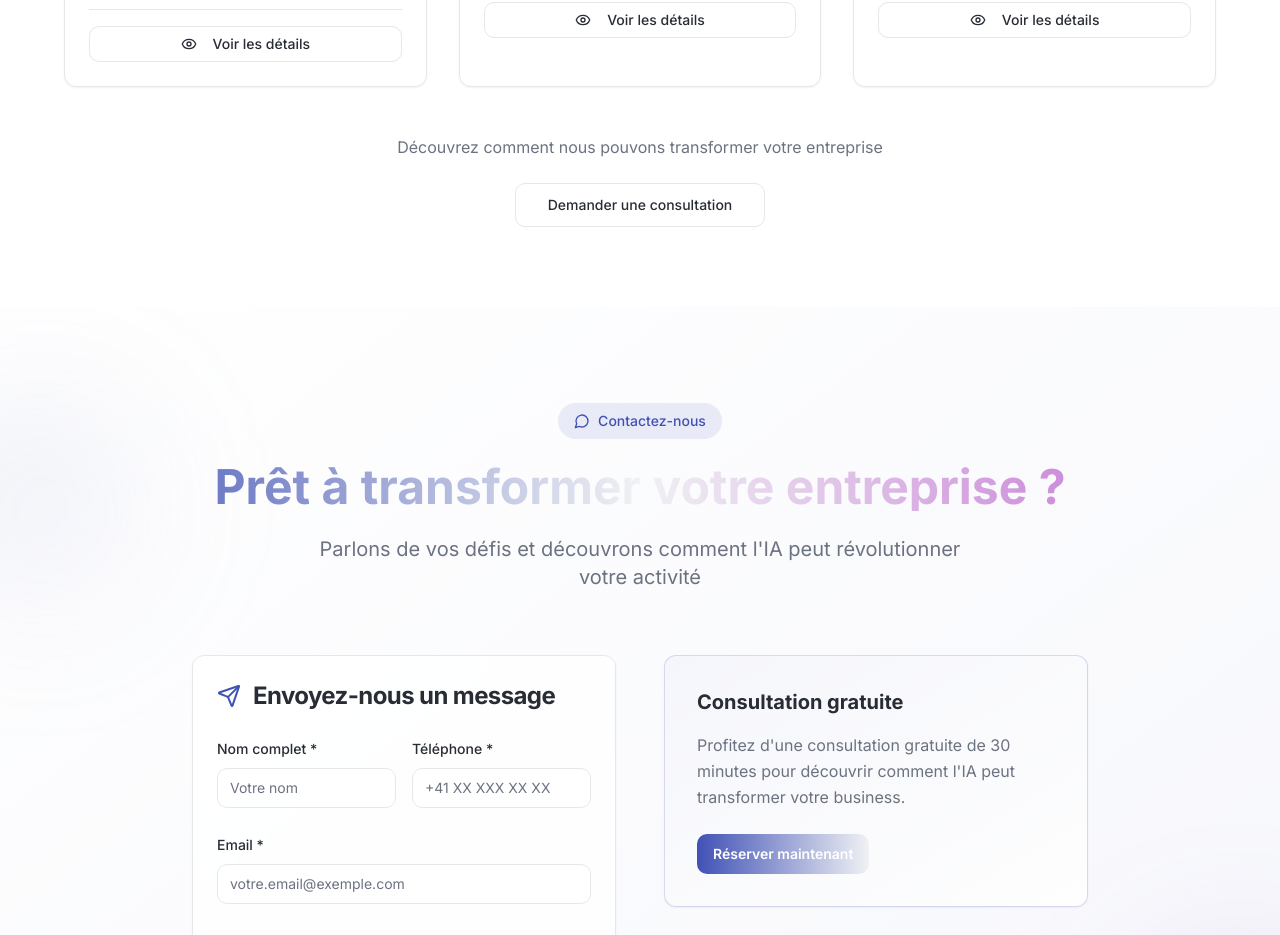
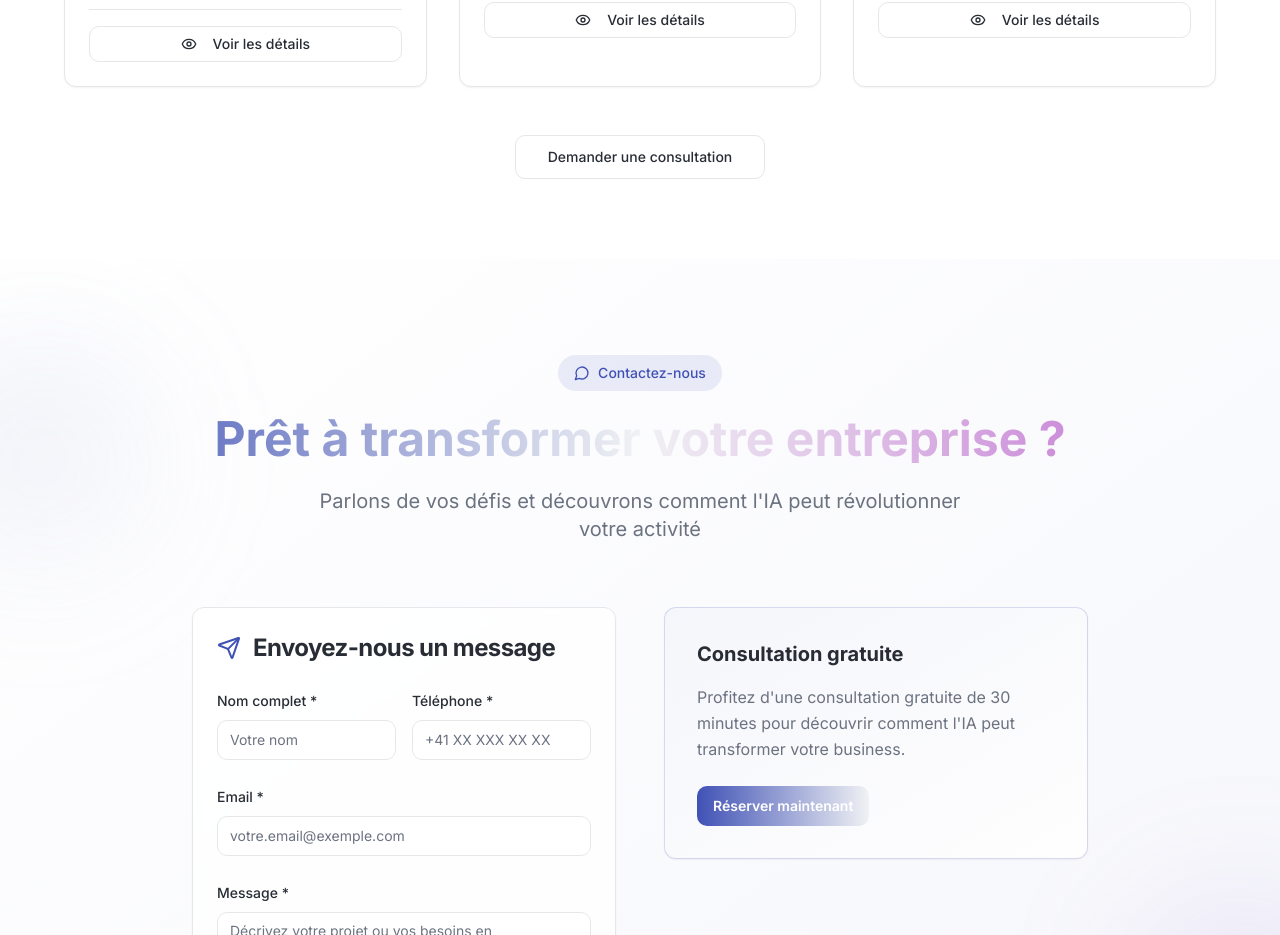
Before and after one commit to moni-sarah/aivo-agency-tech, a React (Vite) app: page / in a window 1280 px wide. Shown: the part 3880-4815 px from the top of the page. Built offline with nearby package versions, Linux system fonts and the light colour scheme.

Commit message:
Remove case study description
Removed the descriptive text "Découvrez comment nous pouvons transformer votre entreprise" from the Case Studies section.

```diff
--- a/src/components/CaseStudiesSection.tsx
+++ b/src/components/CaseStudiesSection.tsx
@@ -125,9 +125,6 @@ export const CaseStudiesSection = () => {
         </div>
 
         <div className="text-center mt-12">
-          <p className="text-muted-foreground mb-6">
-            Découvrez comment nous pouvons transformer votre entreprise
-          </p>
           <div className="flex flex-col sm:flex-row gap-4 justify-center">
             <Button variant="outline" size="lg">
               Demander une consultation
```
